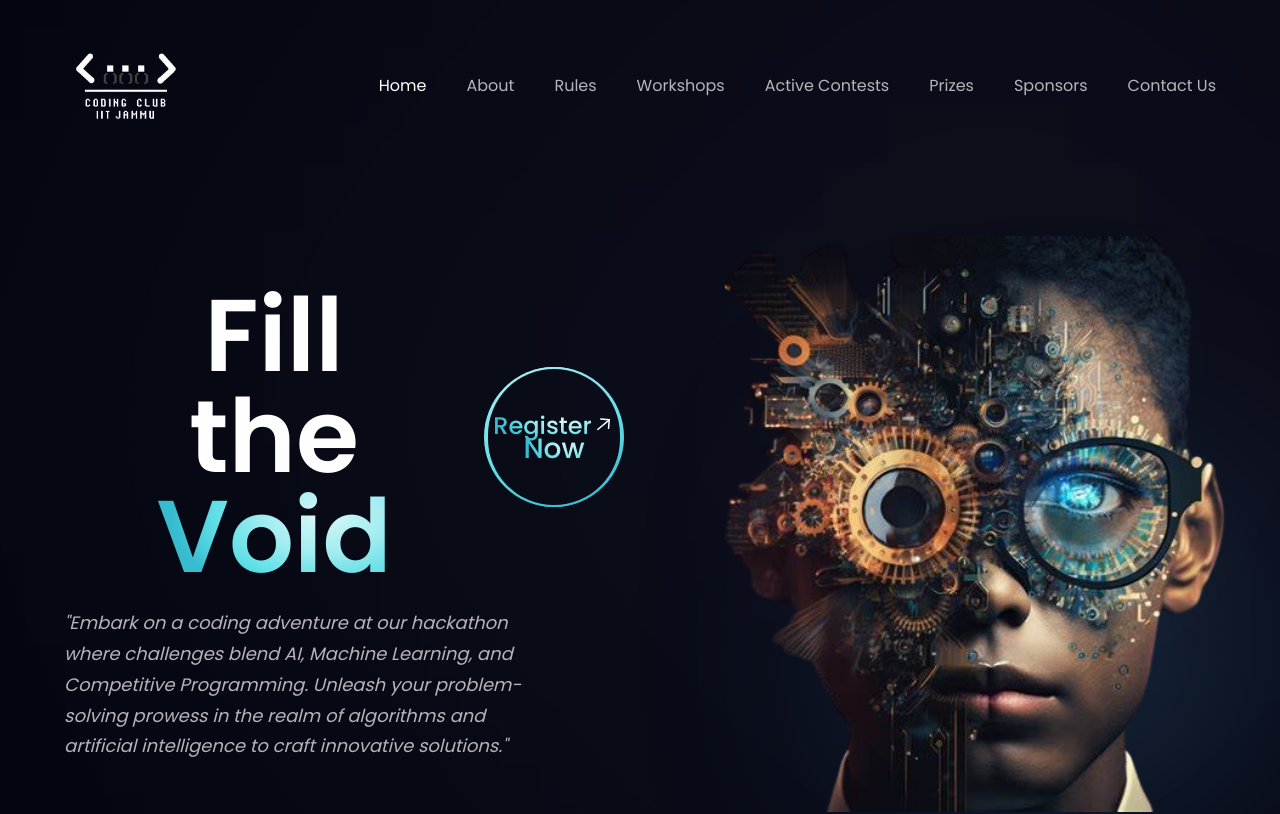
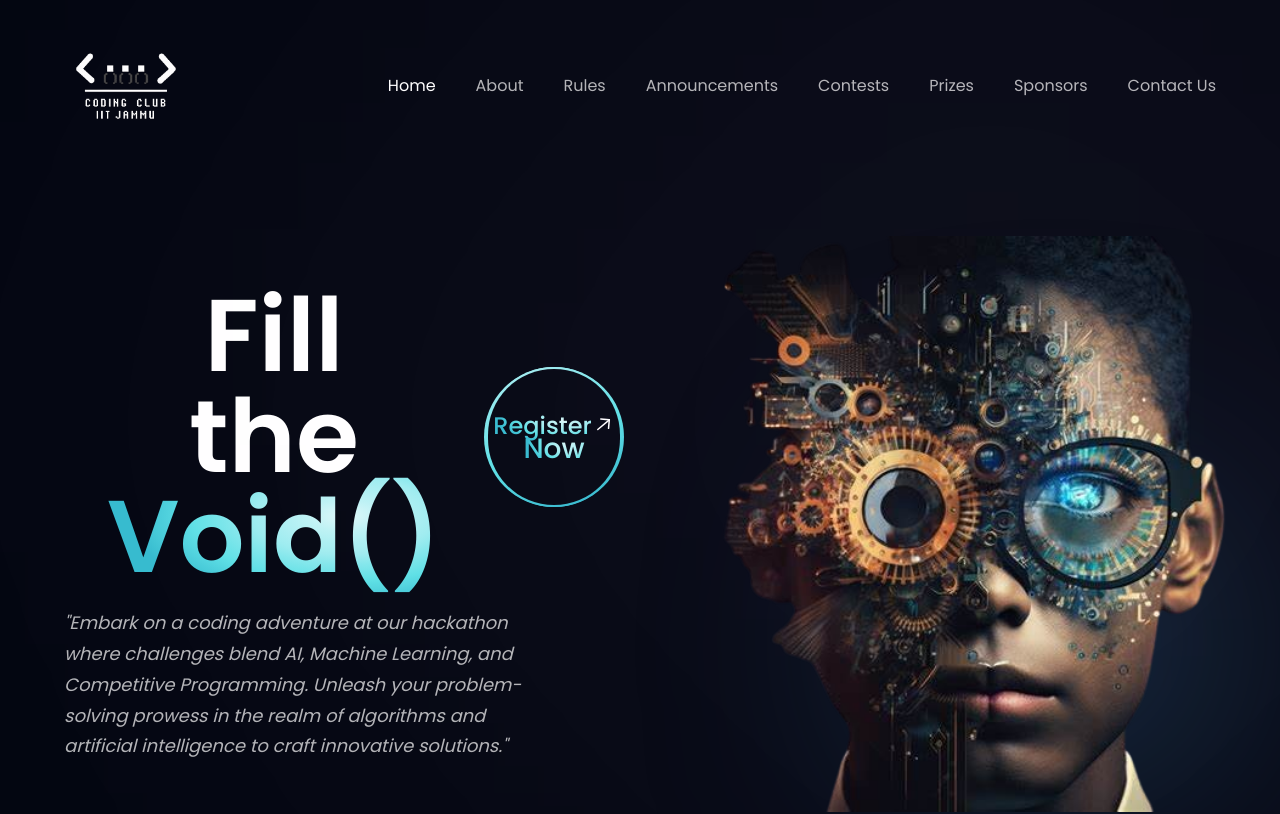
Before and after one commit to ragnar-vallhala/CodingClub, a React (Vite) app: page / in a window 1280 px wide. Shown: the top 814 px of the page. Built offline with nearby package versions, Linux system fonts and the light colour scheme.

Commit message:
Minor changes

```diff
--- a/src/components/About.jsx
+++ b/src/components/About.jsx
@@ -5,7 +5,7 @@ import {date, location, problem} from "../assets"
 const About = () =>{
   const aboutData = [
     { imageSrc: date, heading:'Date' ,text: '10th of Feb 2024' },
-    { imageSrc: location,heading:'Location' ,text: 'Indian Institute of Technology, Jammu' },
+
     { imageSrc: problem,heading:'Problem Statement' ,text: 'Real World' }
   ];
 
--- a/src/components/Hero.jsx
+++ b/src/components/Hero.jsx
@@ -10,7 +10,7 @@ const Hero = () => {
         <div className="flex flex-row justify-between items-center w-full">
           <h1 className="flex-1 font-poppins font-semibold ss:text-[102px] text-[64px] text-white ss:leading-[100.8px] leading-[75px] text-center">
             Fill <br className="sm:block hidden" /> the <br className="sm:block hidden" />{" "}
-            <span className="text-gradient">Void</span>{" "}
+            <span className="text-gradient">Void()</span>{" "}
           </h1>
           <div className="ss:flex hidden md:mr-4 mr-0">
             <GetStarted />
--- a/src/constants/index.js
+++ b/src/constants/index.js
@@ -14,12 +14,12 @@ export const navLinks = [
     title: "Rules",
   },
   {
-    id: "workshops",
-    title: "Workshops",
+    id: "announcements",
+    title: "Announcements",
   },
   {
-    id: "activeContests",
-    title: "Active Contests"
+    id: "contests",
+    title: "Contests"
   },
   {
     id: "prizes",
@@ -33,6 +33,7 @@ export const navLinks = [
     id: "contact",
     title: "Contact Us",
   },
+
 ];
 
 export const features = [
```
